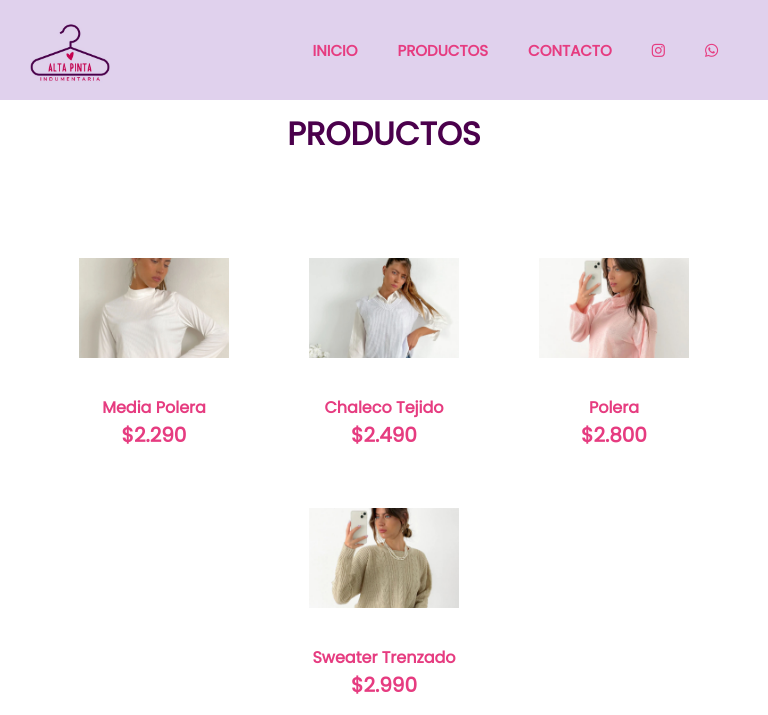
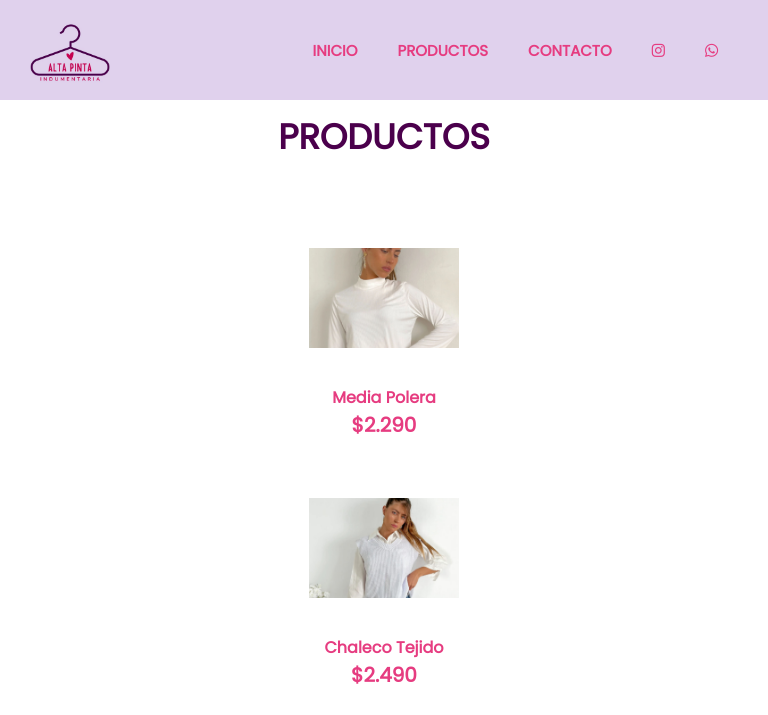
Before and after one commit to luuuusam/Proyecto-Jump---Alta-Pinta, a plain HTML site: page productos.html in a window 768 px wide. Shown: the top 715 px of the page. Drawn offline with Linux system fonts and the light colour scheme; a web font is replaced by a local one.

Commit message:
primer commit

```diff
--- a/estilos.css
+++ b/estilos.css
@@ -159,10 +159,11 @@ main{
     width: 40%;
     height: 75vh;
     background-color: white;
-    /* margin-left: 5%; */
+    /* margin-left: 5%;*/
     border-radius: 8px;
     box-shadow: 5px 5px 8px grey;
 }
+
 @media (max-width: 600px){
     .contacto-contenedor{
         display: flex;
@@ -175,6 +176,7 @@ main{
 .tituloPagina {
     width: 100%;
     text-align: center;
+    color: #4b004c;
 }
 
 .iconos{
@@ -183,6 +185,7 @@ main{
 }
 
 .datosContacto {
+    color: #4b004c;
     width: 50%;
     text-align: justify;
     margin: 0 auto;
@@ -204,8 +207,10 @@ h5 {
 /**********Productos**********/
 .tituloProductos {
     text-align: center;
+    /*color: #4b004c;*/
+    font-weight: bold;
+    font-size: 35px;
     color: #4b004c;
-    font-weight: bold;
     margin-top: 10px;
     margin-bottom: 10px;
     padding: 5 10%;
@@ -252,6 +257,20 @@ h5 {
     font-weight: bold;
     font-size: 20px;
 }
+@media (min-width: 768px) and (max-width: 991px){
+    .contenidoprod{
+        max-width: 1100px;
+        width: 100%;
+        margin: 25px auto;
+    }
+    .mostrador .fila{
+        display: flex;
+        flex-wrap: wrap;
+        flex-direction:column ;
+        align-content: center;
+        margin-bottom: 10px;
+    }
+}
 /**********Pie de Pagina**********/
 footer{
     background-color: #e0d1ed;
```
Also changed, not shown: 5 other files.
